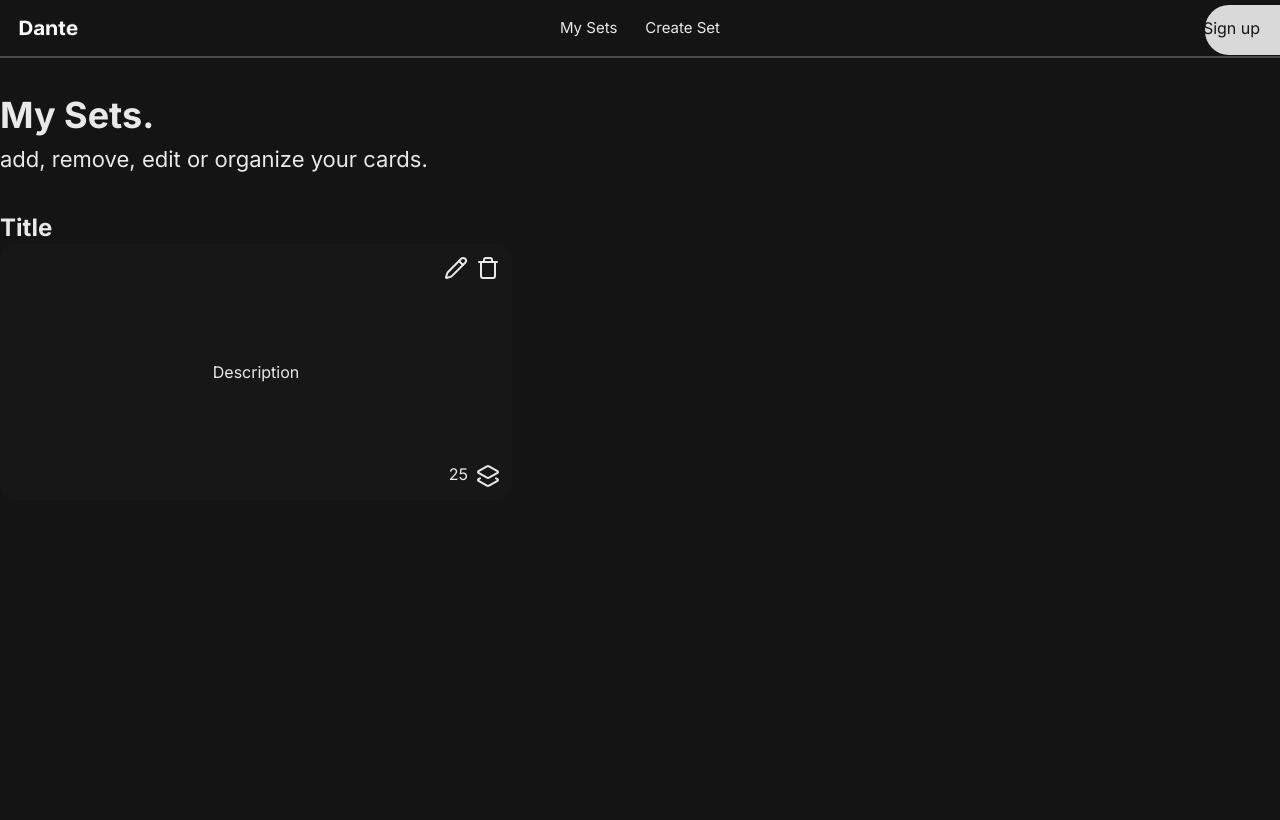
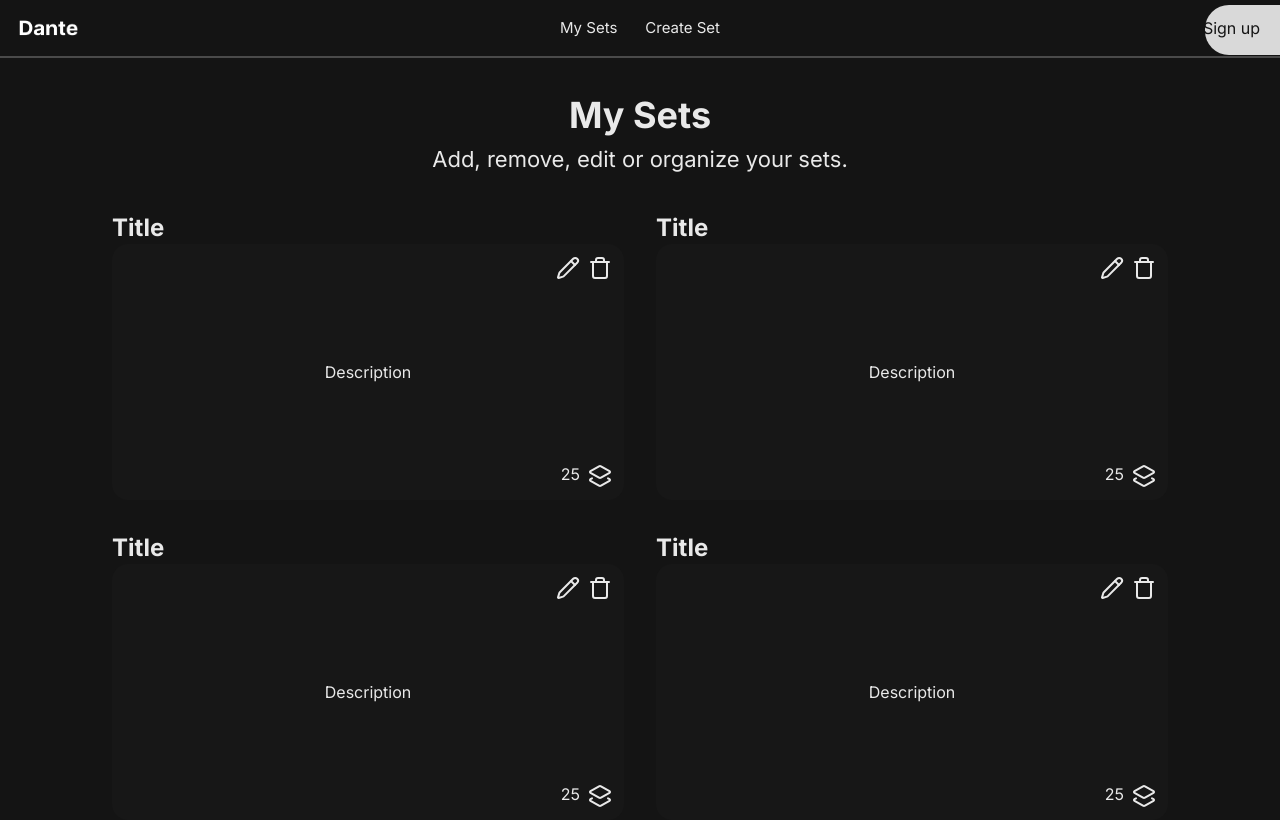
Before and after one commit to Arusai-Dev/dante-app, a Next.js app: page /flashcards/my-sets in a window 1280 px wide. Built offline with nearby package versions, Linux system fonts and the light colour scheme; no server answers.

Commit message:
fixed grid boxes overlapping

```diff
--- a/src/app/flashcards/create/page.tsx
+++ b/src/app/flashcards/create/page.tsx
@@ -134,7 +134,7 @@ export default function Create() {
                         </button>
 
                         {newSetIsOpen && (
-                            <div className="fixed top-1/2 left-1/2 transform -translate-x-1/2 -translate-y-1/2">
+                            <div className="fixed top-1/2 left-1/2 transform -translate-x-1/2 -translate-y-1/2 w-[500px] h-[200px] bg-[#1e1e1e]">
                                 {/* Your content here */}
                             </div>
                         )}
--- a/src/app/flashcards/my-sets/page.tsx
+++ b/src/app/flashcards/my-sets/page.tsx
@@ -3,14 +3,87 @@ import { Trash, Pencil, Layers2 } from "lucide-react"
 export default async function MyFlashcards() {
     return (
 
-        <section className="items-center pt-[65px] font-(family-name:inter)">
+        <section className="flex flex-col items-center pt-[65px] font-(family-name:inter)">
 
-            <div className="items-center pt-[30px] pb-9">
-                <h1 className=" text-4xl font-bold ">My Sets.</h1>
-                <p className=" text-[22px] pt-2">add, remove, edit or organize your cards.</p>
+            <div className="flex flex-col items-center pt-[30px] pb-9">
+                <h1 className=" text-4xl font-bold ">My Sets</h1>
+                <p className=" text-[22px] pt-2">Add, remove, edit or organize your sets.</p>
             </div>
 
-            <div className="grid grid-cols-3 gap-2">
+            <div className="grid grid-cols-2 gap-8 h-full 2xl:grid-cols-3">
+
+                <div className="w-[512px]">
+
+                    <h1 className="relative font-bold text-2xl">Title</h1>
+
+                    <div className="flex relative content-center items-center text-center h-64 w-full bg-neutral-900 rounded-2xl">
+
+                        <div className="absolute top-0 right-0 m-2">
+                            <Pencil className="inline-block m-1"/>
+                            <Trash className="inline-block m-1" />
+                        </div>
+
+                        <div className="absolute bottom-0 right-0 m-2">
+                            <p className="inline-block m-1">25</p>
+                            <Layers2 className="inline-block m-1"/>
+
+                        </div>
+
+                        {/* TODO put a 50 word limit on description */}
+                        <h1 className="text-center m-auto">Description</h1>
+
+                    </div>
+
+                </div>
+
+
+                <div>
+
+                    <h1 className="relative font-bold text-2xl">Title</h1>
+
+                    <div className="absolute flex content-center items-center text-center h-64 w-lg bg-neutral-900 rounded-2xl">
+
+                        <div className="absolute top-0 right-0 m-2">
+                            <Pencil className="inline-block m-1"/>
+                            <Trash className="inline-block m-1" />
+                        </div>
+
+                        <div className="absolute bottom-0 right-0 m-2">
+                            <p className="inline-block m-1">25</p>
+                            <Layers2 className="inline-block m-1"/>
+
+                        </div>
+
+                        {/* TODO put a 50 word limit on description */}
+                        <h1 className="text-center m-auto">Description</h1>
+
+                    </div>
+
+                </div>
+
+                <div>
+
+                    <h1 className="relative font-bold text-2xl">Title</h1>
+
+                    <div className="absolute flex content-center items-center text-center h-64 w-lg bg-neutral-900 rounded-2xl">
+
+                        <div className="absolute top-0 right-0 m-2">
+                            <Pencil className="inline-block m-1"/>
+                            <Trash className="inline-block m-1" />
+                        </div>
+
+                        <div className="absolute bottom-0 right-0 m-2">
+                            <p className="inline-block m-1">25</p>
+                            <Layers2 className="inline-block m-1"/>
+
+                        </div>
+
+                        {/* TODO put a 50 word limit on description */}
+                        <h1 className="text-center m-auto">Description</h1>
+
+                    </div>
+
+                </div>
 
                 <div>
 
```
